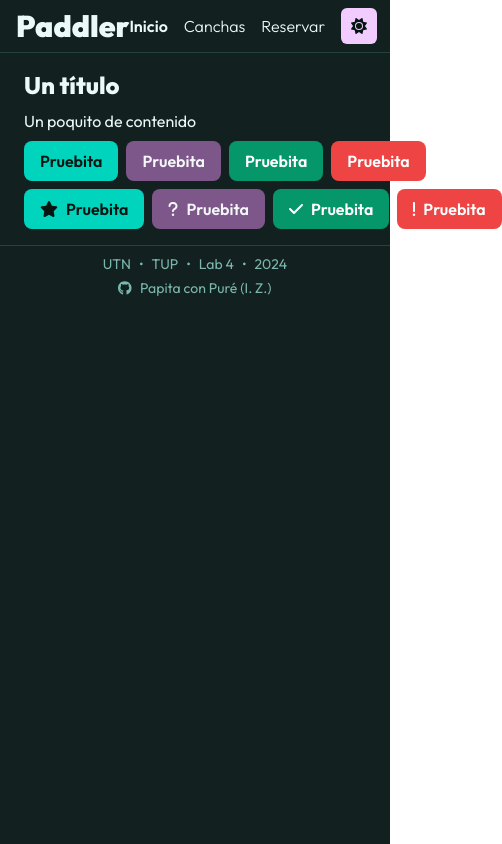
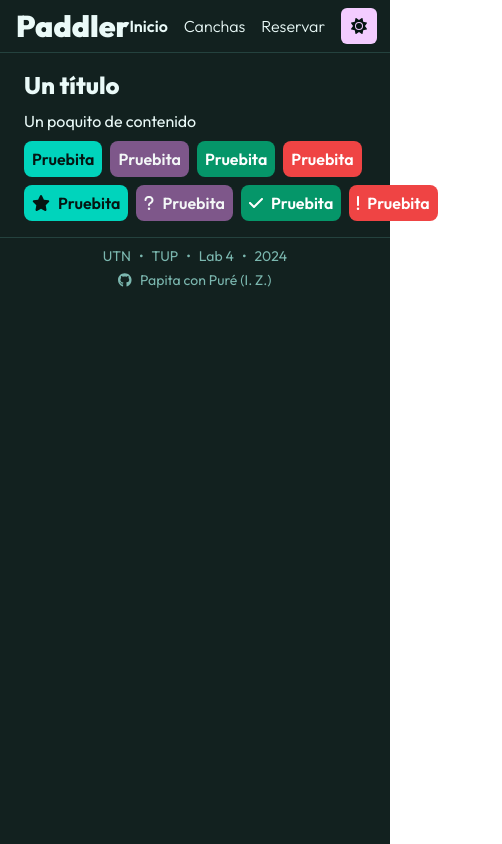
Before and after one commit to PapitaConPure/2024-lab4-tpfinal, a React (Create React App) app in the folder frontend/: page / in a window 390 px wide. Shown: the whole page, 502 px wide, since content can reach past the window. Built offline with nearby package versions, Linux system fonts and the light colour scheme.

Commit message:
Tipado y estilo

```diff
--- a/frontend/src/components/Button.tsx
+++ b/frontend/src/components/Button.tsx
@@ -4,11 +4,11 @@ import React from 'react';
 type ButtonKind = 'primary' | 'secondary' | 'success' | 'danger';
 
 interface ButtonProps {
-	children: string;
+	children?: string;
 	kind?: ButtonKind;
 	stretched?: boolean;
 	disabled?: boolean;
-	onClick?: () => {};
+	onClick?: () => void;
 	className?: string;
 	icon?: import('@fortawesome/fontawesome-svg-core').IconDefinition;
 }
@@ -24,7 +24,7 @@ export default function Button(props: ButtonProps) {
 		icon = null,
 	} = props;
 
-	const baseStyles = `${stretched && 'w-full'} px-4 py-2 rounded-lg font-semibold flex items-center gap-2 transition-all`;
+	const baseStyles = `${stretched && 'w-full'} px-2 py-1.5 sm:px-4 sm:py-2 rounded-lg font-semibold flex items-center gap-2 transition-all`;
 	const variantsStyles: { [K in ButtonKind]: string } = {
 		primary:
 			'bg-primary-600 text-text-950 hover:bg-primary-500 active:bg-primary-700 dark:bg-primary-500 dark:hover:bg-primary-600 dark:active:bg-primary-700',
```
